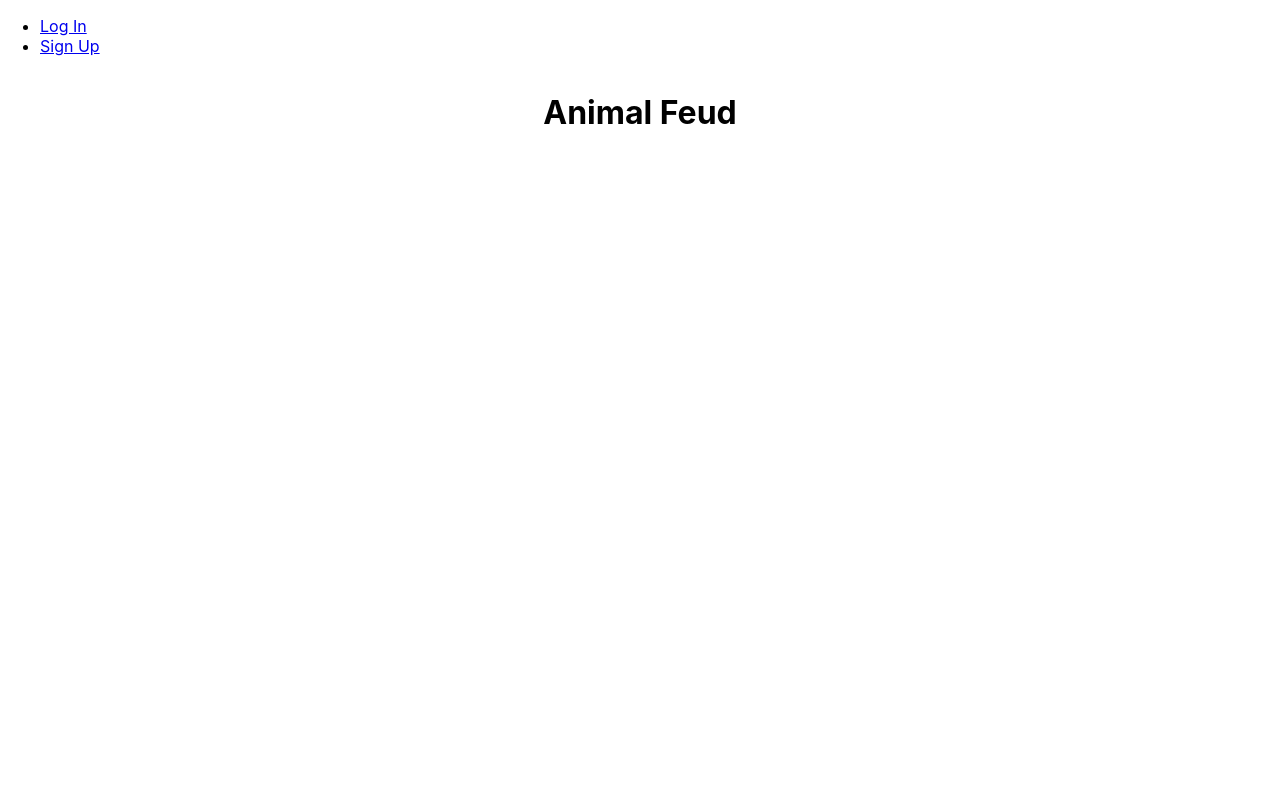
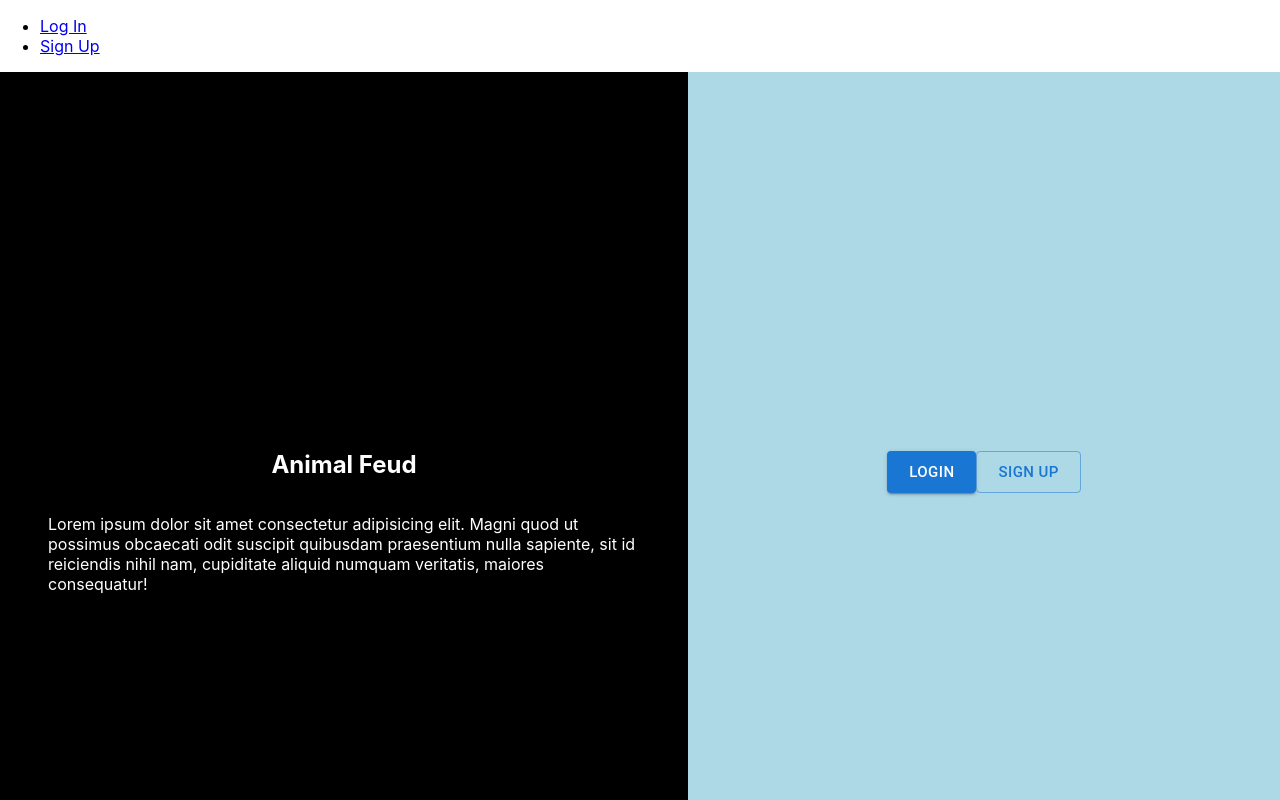
Before and after one commit to swiftLines/animal-feud-frontend, a React (Create React App) app: page / in a window 1280 px wide. Shown: the top 800 px of the page. Built offline with nearby package versions, Linux system fonts and the light colour scheme; no server answers.

Commit message:
add styling to landing page

```diff
--- a/package.json
+++ b/package.json
@@ -11,6 +11,7 @@
     "@testing-library/user-event": "^13.5.0",
     "buffer": "^6.0.3",
     "react": "^17.0.2",
+    "react-color": "^2.19.3",
     "react-dom": "^17.0.2",
     "react-router-dom": "^6.2.1",
     "react-scripts": "5.0.0",
--- a/src/pages/Landing/Landing.jsx
+++ b/src/pages/Landing/Landing.jsx
@@ -1,11 +1,43 @@
 import styles from './Landing.module.css'
+import { SketchPicker } from 'react-color'
+import LoginForm from '../../components/LoginForm/LoginForm'
+import SignupForm from '../../components/SignupForm/SignupForm'
+import { Button } from '@mui/material'
 
 const Landing = ({ user }) => {
+  const intro = {
+    backgroundColor: "Black",
+    height: "100vh",
+    width: "50%",
+    color: "white",
+    display: "flex",
+    flexDirection: "column",
+    justifyContent: "center",
+    alignItems: "center",
+    padding: "3rem",
+  }
+  const start = {
+    backgroundColor: "LightBlue",
+    height: "100vh",
+    width: "50%",
+    color: "white",
+    display: "flex",
+    justifyContent: "center",
+    alignItems: "center",
+  }
+
   return (
-    <main className={styles.container}>
-      {/* <h1>hello, {user ? user.name : 'friend'}</h1> */}
-      <h1>Animal Feud</h1>
+    <main>
+      <section style={intro}>
+        <h1>Animal Feud</h1>
+        <p>Lorem ipsum dolor sit amet consectetur adipisicing elit. Magni quod ut possimus obcaecati odit suscipit quibusdam praesentium nulla sapiente, sit id reiciendis nihil nam, cupiditate aliquid numquam veritatis, maiores consequatur!</p>
+      </section>
+      <section style={start}>
+        <Button href="/login" variant="contained" size='large'>Login</Button>
+        <Button href="/signup" variant="outlined" size='large'>Sign Up</Button>
+      </section>
     </main>
+
   )
 }
 
--- a/src/pages/Landing/Landing.module.css
+++ b/src/pages/Landing/Landing.module.css
@@ -1,5 +1,4 @@
-.container {
+main {
   display: flex;
-  align-items: center;
-  flex-direction: column;
+  width: 100%
 }
```
Also changed, not shown: 1 other file (tests, documents, lock files or other folders).
